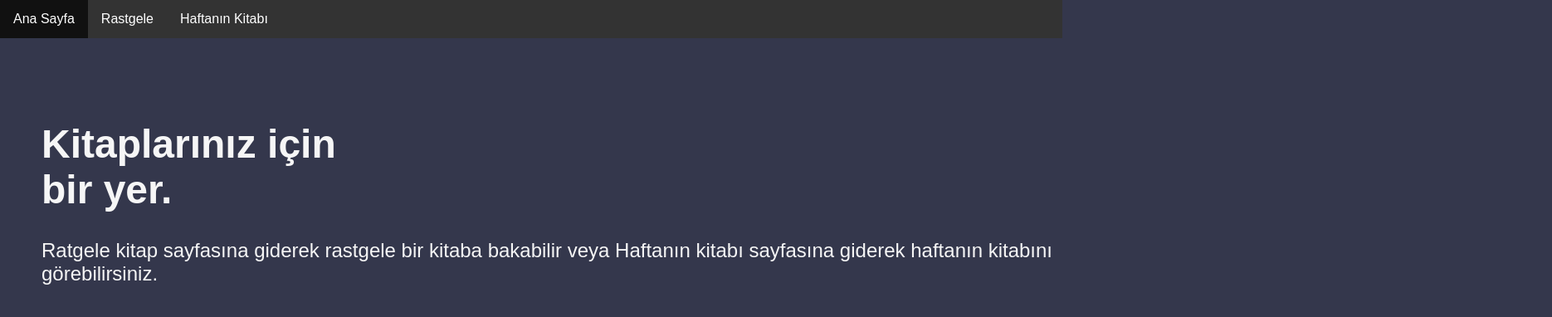
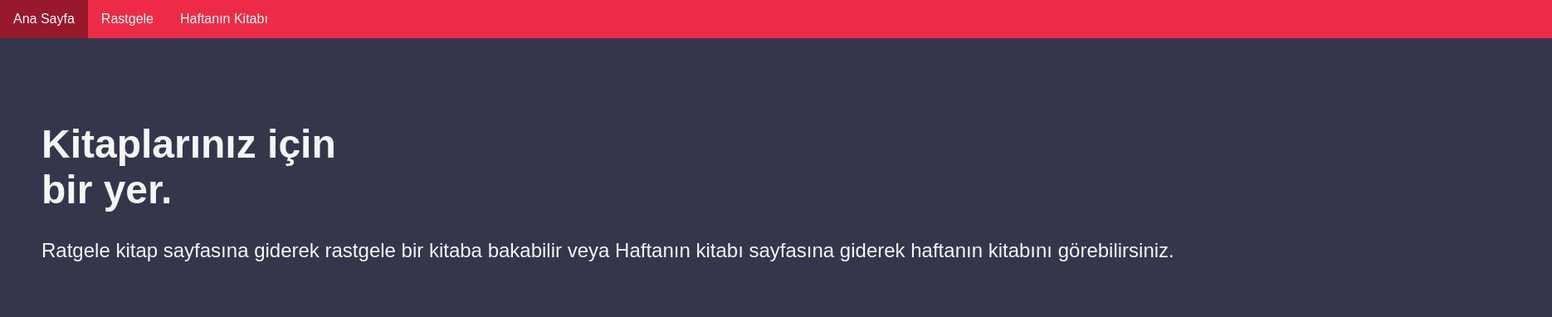
Before and after one commit to YusufArda27/TekTas-Frontend, a Next.js app: page / in a window 1280 px wide. Shown: the top 382 px of the page at 83% size, 1870 px wide, since content can reach past the window. Built offline with nearby package versions, Linux system fonts and the light colour scheme.

Commit message:
Small Chnages

```diff
--- a/stylesheets/styles.css
+++ b/stylesheets/styles.css
@@ -9,13 +9,13 @@ body {
 }
 
 ul {
+
   list-style-type: none;
-    top:0;
-
+  width:1870px;
   margin: 0;
   padding: 0;
   overflow: hidden;
-    background-color: #333;
+  background-color: #EE2B47;
 }
 
 li {
@@ -30,8 +30,12 @@ ul {
   text-decoration: none;
 }
 
+
 li a:hover {
-    background-color: #111;
+  background-color: #99182c;
+}
+.active {
+  background-color: #4CAF50;
 }
 h1 {
   font-size: 48px;
```
Lines whose indentation alone changed are shown as unchanged.
